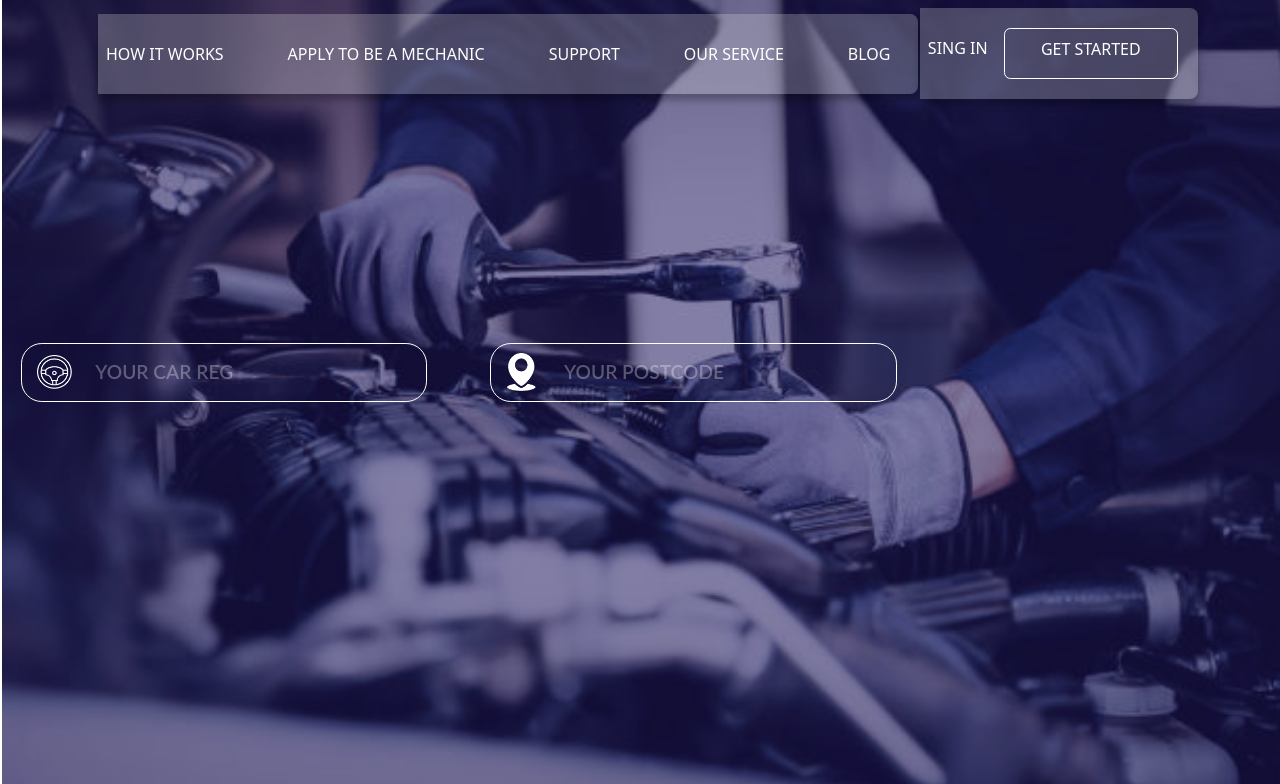
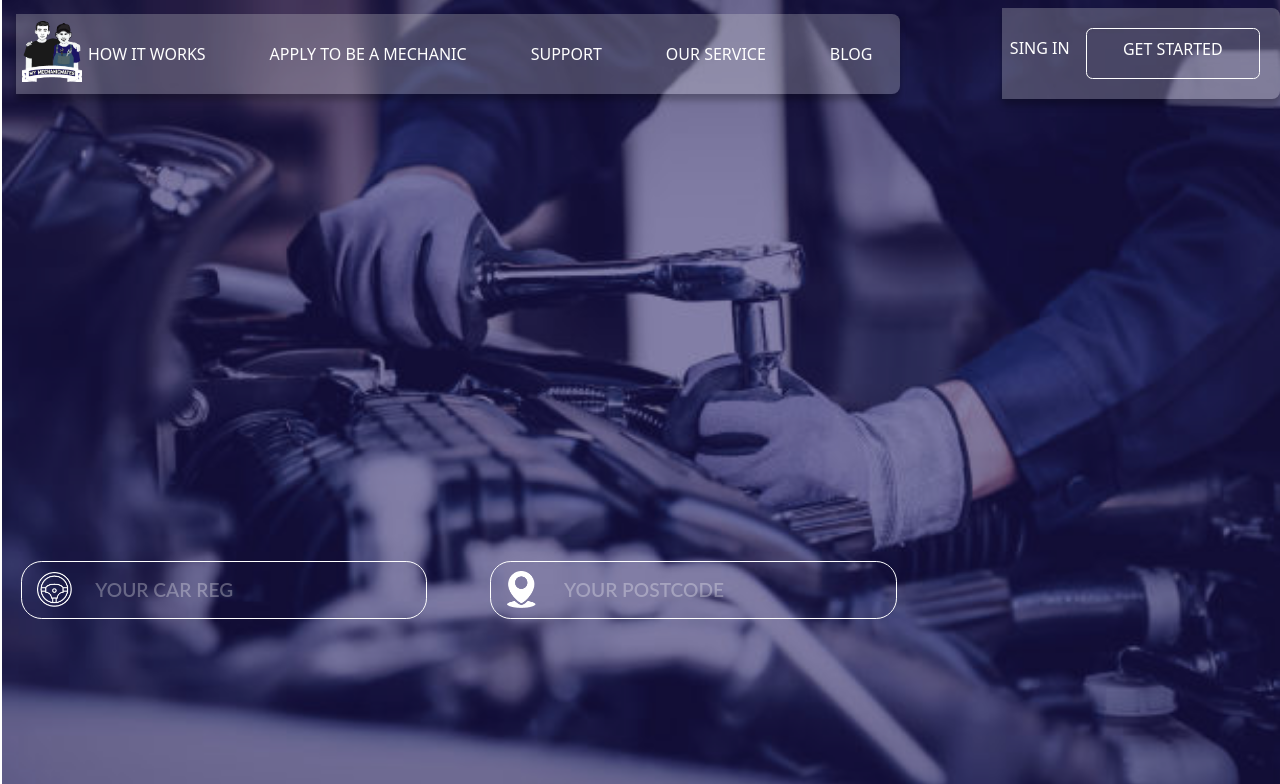
Before and after one commit to nureazambd/car-repair-servicing-made-easy, a React (Create React App) app: page / in a window 1280 px wide. Shown: the top 784 px of the page. Built offline with nearby package versions, Linux system fonts and the light colour scheme.

Commit message:
logo added

```diff
--- a/src/App.js
+++ b/src/App.js
@@ -12,7 +12,7 @@ function App() {
   return (
     <div className="App">
       <img class="rectangle-20-aEM" src="rectangle-20.png"/>
-    <img class="image-1-8fB" src="image-1.png"/>
+      <img class="image-1-8fB" src="image-1.png"/>
       <div className='rectangle-2-TSZ'></div>
 
       <Header/>
--- a/src/components/Header.jsx
+++ b/src/components/Header.jsx
@@ -7,12 +7,16 @@ import NavDropdown from 'react-bootstrap/NavDropdown';
 export default function Header() {
   return (
     <div>
-        <Navbar collapseOnSelect expand="lg" className=" ">
-      <Container>
+
+        <Navbar collapseOnSelect expand="lg" className=" pr-5">
+
+
         <Navbar.Brand href="#" ></Navbar.Brand>
         <Navbar.Toggle aria-controls="responsive-navbar-nav" />
         <Navbar.Collapse id="responsive-navbar-nav" >
           <Nav className="me-auto headerBackground gap-5">
+          <Nav.Link href="#how-it-works"><img className="group-NC9" src="group.png"/></Nav.Link>
+
             <Nav.Link href="#how-it-works" className='text-white'>HOW IT WORKS</Nav.Link>
             <Nav.Link href="#apply-to-ge-a-mechanic" className='text-white'>APPLY TO BE A MECHANIC</Nav.Link>
             <Nav.Link href="#support" className='text-white'>SUPPORT</Nav.Link>
@@ -33,7 +37,7 @@ export default function Header() {
         </div>
           </Nav>
         </Navbar.Collapse>
-      </Container>
+
     </Navbar>
     </div>
   )
--- a/src/components/Home.jsx
+++ b/src/components/Home.jsx
@@ -39,8 +39,6 @@ export default function Home() {
 
 <CardGroup className=''>
       <div>
-
-
       <div class="auto-group-qse5-jeH">
         <p class="car-repair-servicing-made-easy-tGH">
         Car Repair &amp; Servicing
--- a/src/index.css
+++ b/src/index.css
@@ -14,6 +14,17 @@ code {
   background-color: rgba(217, 217, 217, 0.2700000107);
   border-radius: 0 0.5rem 0.5rem 0;
 
+}
+
+.group-NC9 {
+  width: 4.7rem;
+  height: 3.8062rem;
+  position: absolute;
+  left: 0.9rem;
+  right: 2rem;
+  top: 1.3rem;
+  object-fit: contain;
+  vertical-align: top;
 }
 
 .rectangle-2-TSZ {
@@ -90,7 +101,7 @@ code {
   flex-direction: column;
   flex-shrink: 0;
 }
-/* .car-repair-servicing-made-easy-tGH {
+.car-repair-servicing-made-easy-tGH {
   margin-bottom: 0.9rem;
   max-width: 56.7rem;
   font-size: 5.2rem;
@@ -99,8 +110,8 @@ code {
   color: #ffffff;
   font-family: Inter, 'Source Sans Pro';
   flex-shrink: 0;
-} */
-.car-repair-servicing-made-easy-tGH {
+}
+/* .car-repair-servicing-made-easy-tGH {
   margin-bottom: 0.9rem;
   max-width: 56.7rem;
   font-size: 2.2rem;
@@ -109,7 +120,7 @@ code {
   color: #ffffff;
   font-family: Inter, 'Source Sans Pro';
   flex-shrink: 0;
-}
+} */
 .a-fair-price-in-seconds-mechanics-you-can-trust-next-day-service-at-your-door-CXs {
   font-size: 1.6rem;
   font-weight: 400;
```
